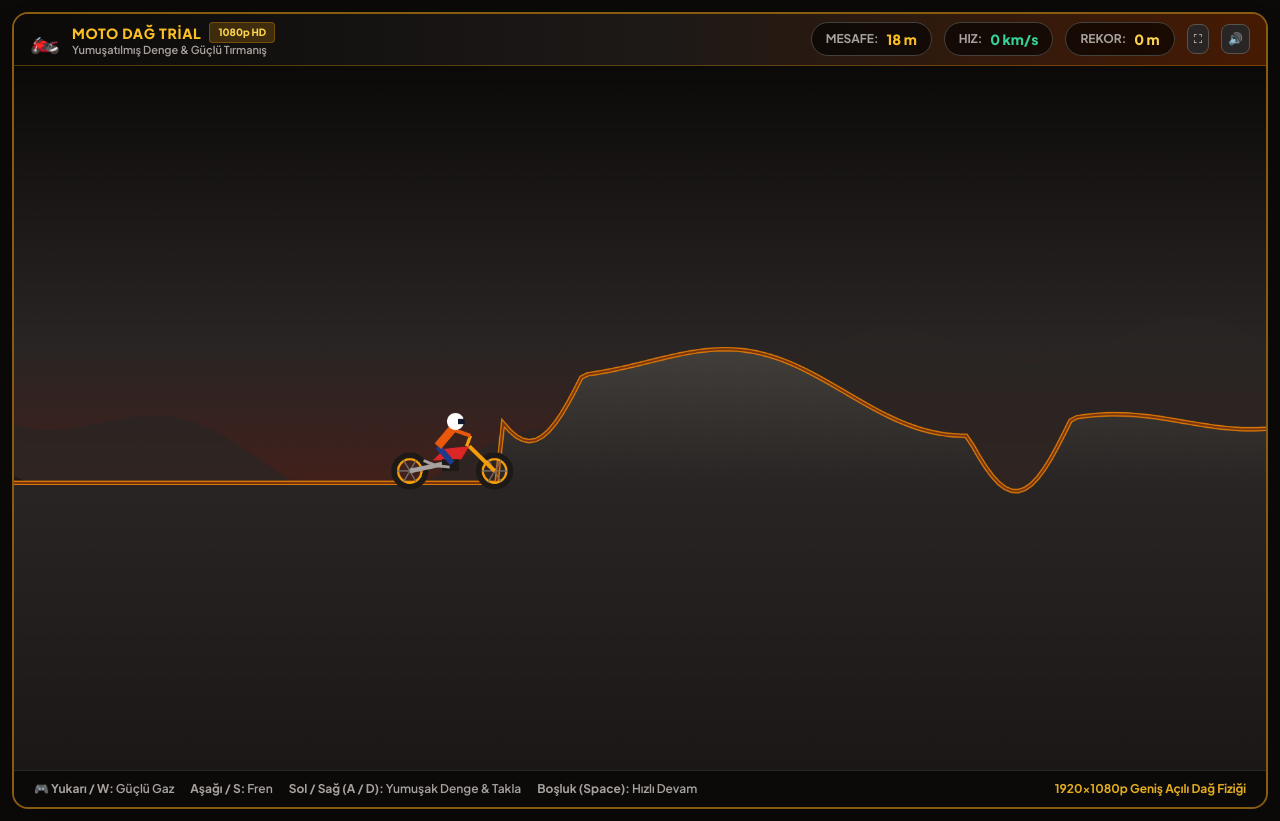
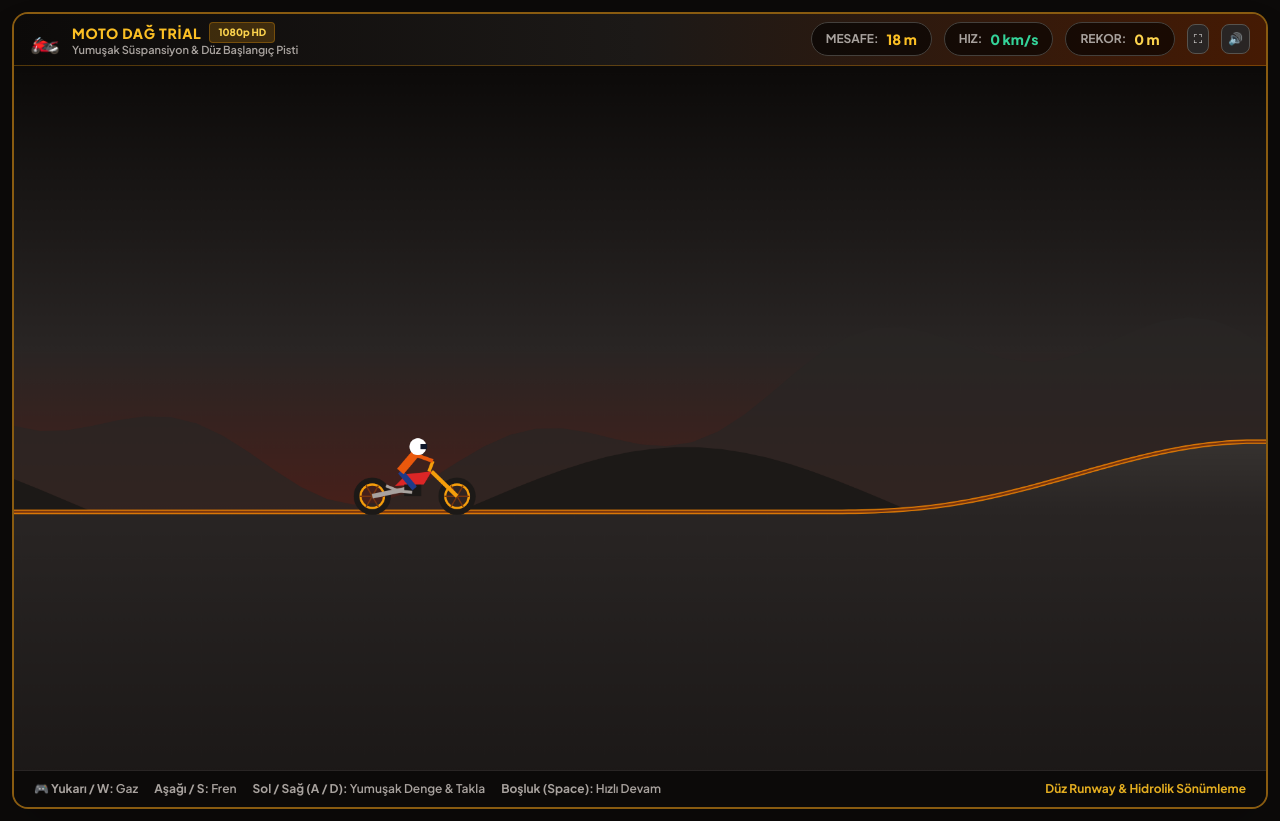
Before and after one commit to husamettinbinici/dag-motoru-trial, a plain HTML site: page index.html in a window 1280 px wide. Drawn offline with nearby package versions, Linux system fonts and the light colour scheme.

Commit message:
fix: hidrolik darbe sönümleme ile zıplama engellendi, yerçekimi yumuşatıldı, 800m düz pist eklendi

```diff
--- a/index.html
+++ b/index.html
@@ -29,7 +29,7 @@
             <h1 class="text-sm font-black tracking-wider text-amber-400 uppercase leading-none">MOTO DAĞ TRİAL</h1>
             <span class="px-2 py-0.5 rounded bg-amber-500/20 text-amber-300 font-extrabold text-[10px] border border-amber-500/30">1080p HD</span>
           </div>
-          <p class="text-[11px] text-stone-400 font-semibold leading-tight">Yumuşatılmış Denge & Güçlü Tırmanış</p>
+          <p class="text-[11px] text-stone-400 font-semibold leading-tight">Yumuşak Süspansiyon & Düz Başlangıç Pisti</p>
         </div>
       </div>
 
@@ -119,18 +119,18 @@
     <!-- Bottom Controls Guide -->
     <div class="w-full bg-stone-950 px-5 py-2.5 border-t border-stone-800 text-xs text-stone-400 flex flex-wrap justify-between items-center gap-2">
       <div class="flex items-center gap-4">
-        <span>🎮 <strong>Yukarı / W:</strong> Güçlü Gaz</span>
+        <span>🎮 <strong>Yukarı / W:</strong> Gaz</span>
         <span><strong>Aşağı / S:</strong> Fren</span>
         <span><strong>Sol / Sağ (A / D):</strong> Yumuşak Denge & Takla</span>
         <span><strong>Boşluk (Space):</strong> Hızlı Devam</span>
       </div>
-      <span class="text-amber-400/90 font-bold hidden sm:inline">1920x1080p Geniş Açılı Dağ Fiziği</span>
+      <span class="text-amber-400/90 font-bold hidden sm:inline">Düz Runway & Hidrolik Sönümleme</span>
     </div>
 
   </div>
 
   <script>
-    // --- SYNTHESIZED 2-STROKE DIRT BIKE AUDIO ENGINE ---
+    // --- AUDIO ENGINE ---
     class MotorAudio {
       constructor() {
         this.ctx = null;
@@ -157,7 +157,7 @@
         this.filter.type = 'lowpass';
         this.filter.frequency.setValueAtTime(550, this.ctx.currentTime);
 
-        this.gain.gain.setValueAtTime(0.05, this.ctx.currentTime);
+        this.gain.gain.setValueAtTime(0.04, this.ctx.currentTime);
 
         this.osc.connect(this.filter);
         this.subOsc.connect(this.filter);
@@ -172,15 +172,15 @@
         if (!this.enabled || !this.ctx) return;
         if (this.ctx.state === 'suspended') this.ctx.resume();
 
-        const basePitch = 50;
-        const throttleBoost = throttle ? 110 : 0;
-        const speedBoost = Math.min(220, Math.abs(speed) * 14);
+        const basePitch = 48;
+        const throttleBoost = throttle ? 95 : 0;
+        const speedBoost = Math.min(180, Math.abs(speed) * 11);
         const targetFreq = basePitch + throttleBoost + speedBoost;
 
         const now = this.ctx.currentTime;
-        this.osc.frequency.setTargetAtTime(targetFreq, now, 0.06);
-        this.subOsc.frequency.setTargetAtTime(targetFreq * 0.5, now, 0.06);
-        this.filter.frequency.setTargetAtTime(400 + targetFreq * 4.5, now, 0.06);
+        this.osc.frequency.setTargetAtTime(targetFreq, now, 0.08);
+        this.subOsc.frequency.setTargetAtTime(targetFreq * 0.5, now, 0.08);
+        this.filter.frequency.setTargetAtTime(400 + targetFreq * 4.0, now, 0.08);
       }
 
       playCrash() {
@@ -190,8 +190,8 @@
           const osc = this.ctx.createOscillator();
           const gain = this.ctx.createGain();
           osc.type = 'square';
-          osc.frequency.setValueAtTime(150, now);
-          osc.frequency.exponentialRampToValueAtTime(35, now + 0.35);
+          osc.frequency.setValueAtTime(140, now);
+          osc.frequency.exponentialRampToValueAtTime(30, now + 0.35);
 
           gain.gain.setValueAtTime(0.25, now);
           gain.gain.exponentialRampToValueAtTime(0.01, now + 0.38);
@@ -243,7 +243,6 @@
     const checkText = document.getElementById('checkText');
     const viewportContainer = document.getElementById('viewportContainer');
 
-    // 1920x1080 constant resolution
     const NATIVE_W = 1920;
     const NATIVE_H = 1080;
     canvas.width = NATIVE_W;
@@ -252,7 +251,6 @@
     let bestRecord = parseInt(localStorage.getItem('moto_dag_record') || '0', 10);
     recordVal.textContent = bestRecord + ' m';
 
-    // Inputs
     const keys = { up: false, down: false, left: false, right: false };
 
     window.addEventListener('keydown', (e) => {
@@ -293,7 +291,7 @@
     respawnCheckBtn.addEventListener('click', () => respawnAtCheckpoint());
     soundToggle.addEventListener('click', () => {
       audio.enabled = !audio.enabled;
-      if (audio.gain) audio.gain.gain.value = audio.enabled ? 0.05 : 0.0;
+      if (audio.gain) audio.gain.gain.value = audio.enabled ? 0.04 : 0.0;
       soundToggle.textContent = audio.enabled ? '🔊' : '🔇';
     });
 
@@ -305,24 +303,31 @@
       }
     });
 
-    // --- PROCEDURAL EXPANSIVE MOUNTAIN TERRAIN (1080p Tuned) ---
+    // --- SMOOTH & FLAT START RUNWAY TERRAIN ---
     function getTerrainHeight(worldX) {
-      if (worldX < 250) return 720; // Smooth launching runway
+      const baseY = 720;
+      // Completely flat runway for the first 800 pixels!
+      if (worldX < 800) return baseY;
 
-      // Natural mountain elevation profile (Smooth rideable waves)
-      const h1 = Math.sin(worldX * 0.0018) * 160;
-      const h2 = Math.sin(worldX * 0.0045) * 80;
-      const h3 = Math.sin(worldX * 0.012) * 25;
+      // Smooth Hermite blend factor [0, 1] between 800 and 1500
+      const blend = Math.min(1.0, (worldX - 800) / 700);
+      const t = blend * blend * (3 - 2 * blend); // smoothstep transition
 
-      // Jumps and Launch Ramps (every 650m)
+      // Gentle rolling waves (soft slopes, no sudden cliffs)
+      const wave1 = Math.sin((worldX - 800) * 0.0015) * 110;
+      const wave2 = Math.sin((worldX - 800) * 0.004) * 35;
+
+      // Gentle jump ramps after 1800m
       let ramp = 0;
-      const rampCycle = (worldX + 200) % 750;
-      if (rampCycle > 420 && rampCycle < 580) {
-        const t = (rampCycle - 420) / 160;
-        ramp = Math.sin(t * Math.PI) * 95;
+      if (worldX > 1800) {
+        const rampCycle = (worldX - 1800) % 900;
+        if (rampCycle > 500 && rampCycle < 680) {
+          const rt = (rampCycle - 500) / 180;
+          ramp = Math.sin(rt * Math.PI) * 70;
+        }
       }
 
-      return 710 - (h1 + h2 + h3 - ramp);
+      return baseY - (wave1 + wave2 - ramp) * t;
     }
 
     function getTerrainSlope(worldX) {
@@ -332,27 +337,26 @@
       return Math.atan2(y2 - y1, delta * 2);
     }
 
-    // --- GAME STATE & PHYSICS OBJECT ---
+    // --- GAME STATE & PHYSICS ---
     let state = 'PLAYING';
     let cameraX = 0;
     let cameraY = 0;
     let particles = [];
     let cumulativeRotation = 0;
     let previousAngle = 0;
-    let lastCheckpointX = 150;
-    let checkpoints = [300, 750, 1400, 2200, 3100, 4200, 5500];
+    let lastCheckpointX = 180;
+    let checkpoints = [600, 1400, 2300, 3300, 4500, 5800];
     let passedCheckpoints = new Set();
 
-    // 1080p Scaled Motorcycle Model
     const bike = {
       x: 180,
-      y: 650,
+      y: 690,
       vx: 0,
       vy: 0,
       angle: 0,
       angularVelocity: 0,
-      wheelBase: 65,      // Scaled for 1080p
-      wheelRadius: 24,    // Scaled for 1080p
+      wheelBase: 65,
+      wheelRadius: 24,
       rearGrounded: false,
       frontGrounded: false,
       wheelRotation: 0
@@ -360,7 +364,7 @@
 
     function resetFullGame() {
       bike.x = 180;
-      bike.y = 650;
+      bike.y = 690;
       bike.vx = 0;
       bike.vy = 0;
       bike.angle = 0;
@@ -377,8 +381,8 @@
 
     function respawnAtCheckpoint() {
       bike.x = lastCheckpointX;
-      bike.y = getTerrainHeight(lastCheckpointX) - 60;
-      bike.vx = 2.0; // Gentle forward start
+      bike.y = getTerrainHeight(lastCheckpointX) - 40;
+      bike.vx = 2.0;
       bike.vy = 0;
       bike.angle = getTerrainSlope(lastCheckpointX);
       bike.angularVelocity = 0;
@@ -430,7 +434,7 @@
     }
 
     function showCheckpoint(dist) {
-      checkText.textContent = `🚩 KONTROL NOKTASI GEÇİLDİ: ${dist} m!`;
+      checkText.textContent = `🚩 KONTROL NOKTASI: ${dist} m!`;
       checkToast.style.opacity = '1';
       checkToast.style.transform = 'translate(-50%, 0) scale(1)';
       audio.playBonus();
@@ -440,24 +444,25 @@
       }, 1600);
     }
 
-    // --- HIGH PERFORMANCE PHYSICS ENGINE (1080p Optimized & Smoothed) ---
+    // --- REFINED, SOFTENED PHYSICS (GENTLE GRAVITY & HYDRAULIC SUSPENSION) ---
     function updatePhysics() {
       if (state !== 'PLAYING') return;
 
-      const gravity = 0.44;
+      // 1. GENTLE ARCADE GRAVITY (Yumuşatılmış Yerçekimi)
+      // Was 0.44 (too heavy), now 0.22 (smooth and floaty arcade feel!)
+      const gravity = 0.22;
       bike.vy += gravity;
 
-      // 1. SOFTENED & SMOOTHED LEAN CONTROLS (Hassasiyeti Dengelendi)
-      // Instead of violent sudden rotation, we apply progressive smooth angular torque
-      const smoothLeanTorque = 0.0034;
+      // 2. SOFT LEAN / TILT (Hassasiyeti Dengeli)
+      const smoothLeanTorque = 0.0028;
       if (keys.left) {
-        bike.angularVelocity -= smoothLeanTorque; // Lean back / Wheelie
+        bike.angularVelocity -= smoothLeanTorque;
       }
       if (keys.right) {
-        bike.angularVelocity += smoothLeanTorque; // Lean forward / Stoppie
+        bike.angularVelocity += smoothLeanTorque;
       }
 
-      // 2. Wheel positions relative to bike chassis
+      // 3. Wheel positions relative to chassis
       const cosA = Math.cos(bike.angle);
       const sinA = Math.sin(bike.angle);
 
@@ -473,71 +478,72 @@
       bike.rearGrounded = rwy + bike.wheelRadius >= groundRW;
       bike.frontGrounded = fwy + bike.wheelRadius >= groundFW;
 
-      // 3. SUSPENSION & DRIVE TRACTION (Tırmanışı Güçlendirildi)
-      const springK = 0.32;
-
-      // Rear Wheel on Ground
+      // 4. HYDRAULIC DAMPER (AŞIRI ZIPLAMAYI TAMAMEN ENGELLEYEN SÖNÜMLEME)
+      // Instead of an undamped trampoline spring, we absorb downward velocity on impact!
       if (bike.rearGrounded) {
         const penetration = (rwy + bike.wheelRadius) - groundRW;
-        bike.vy -= penetration * springK;
-        bike.angularVelocity += penetration * 0.0018;
+        bike.y -= penetration * 0.55; // Smooth position correction
 
-        // POWERFUL THROTTLE DRIVE (Gaz ve Tırmanış Gücü)
+        // Shock Absorber: absorb 70% of downward impact so it doesn't bounce!
+        if (bike.vy > 0) {
+          bike.vy *= 0.25;
+        }
+
+        // Traction & Throttle (Gaz ve İlerleme)
         if (keys.up) {
           const slope = getTerrainSlope(rwx);
-          const driveForce = 1.15; // Powerful, responsive drive!
+          const driveForce = 1.05;
           bike.vx += Math.cos(slope) * driveForce;
           bike.vy += Math.sin(slope) * driveForce;
 
-          // Dirt particles from spinning off-road tire
-          if (Math.random() < 0.7) {
+          if (Math.random() < 0.6) {
             particles.push({
               x: rwx,
               y: rwy + bike.wheelRadius,
-              vx: -bike.vx * 0.4 - (Math.random() * 4 + 2),
-              vy: -Math.random() * 4 - 1,
-              size: 3 + Math.random() * 4,
+              vx: -bike.vx * 0.3 - (Math.random() * 3 + 1),
+              vy: -Math.random() * 3 - 0.5,
+              size: 3 + Math.random() * 3,
               color: '#d97706',
-              life: 1.0
+              life: 0.9
             });
           }
         }
       }
 
-      // Front Wheel on Ground
       if (bike.frontGrounded) {
         const penetration = (fwy + bike.wheelRadius) - groundFW;
-        bike.vy -= penetration * springK;
-        bike.angularVelocity -= penetration * 0.0018;
+        bike.y -= penetration * 0.55;
+        if (bike.vy > 0) {
+          bike.vy *= 0.25;
+        }
       }
 
-      // 4. NATURAL GROUND STABILIZATION (Yerdeyken Kolay Denge)
-      // When both wheels touch the ground, gently align the bike with terrain to prevent accidental instant flips
+      // 5. NATURAL GROUND ALIGNMENT (Yerdeyken Yumuşak Denge)
       if (bike.rearGrounded && bike.frontGrounded && !keys.left && !keys.right) {
         const targetAngle = getTerrainSlope(bike.x);
         const angleDiff = targetAngle - bike.angle;
-        bike.angularVelocity += angleDiff * 0.06;
+        bike.angularVelocity += angleDiff * 0.08;
       }
 
-      // 5. BRAKE & REVERSE
+      // 6. BRAKE
       if (keys.down) {
-        bike.vx *= 0.91; // Strong responsive brake
+        bike.vx *= 0.92;
       }
 
-      // Air Drag & Angular Damping (Smooth Feel)
-      bike.vx *= 0.995;
-      bike.angularVelocity *= 0.935; // Gentle rotational damping
+      // Smooth Air Drag & Rotational Damping
+      bike.vx *= 0.996;
+      bike.angularVelocity *= 0.94;
 
-      // Apply Motion
+      // Update positions
       bike.x += bike.vx;
       bike.y += bike.vy;
       bike.angle += bike.angularVelocity;
-      bike.wheelRotation += bike.vx * 0.09;
+      bike.wheelRotation += bike.vx * 0.08;
 
-      // Update Audio Engine RPM
+      // Audio RPM
       audio.updateRPM(keys.up, bike.vx);
 
-      // 6. FLIP DETECTION (360 Takla)
+      // 7. FLIP DETECTION
       let diff = bike.angle - previousAngle;
       cumulativeRotation += diff;
       previousAngle = bike.angle;
@@ -554,7 +560,7 @@
         cumulativeRotation = 0;
       }
 
-      // 7. CHECKPOINT SYSTEM (Her 600-800m'de bir kayıt)
+      // 8. CHECKPOINTS
       for (let cp of checkpoints) {
         if (!passedCheckpoints.has(cp) && bike.x >= cp * 10) {
           passedCheckpoints.add(cp);
@@ -563,14 +569,13 @@
         }
       }
 
-      // 8. CRASH DETECTION (Sadece sert kafa çarpmalarında kaza)
-      // Head position in 1080p
+      // 9. CRASH DETECTION (Sadece sert kafa çarpmalarında kaza)
       const headX = bike.x - sinA * 54;
       const headY = bike.y - cosA * 54;
       const groundAtHead = getTerrainHeight(headX);
 
-      // Only crash if head is deeply inverted and hitting the ground
-      if (headY >= groundAtHead - 4) {
+      // Inverted contact test
+      if (headY >= groundAtHead - 2 && Math.abs(cosA) < 0.4) {
         triggerCrash();
       }
 
@@ -578,42 +583,41 @@
         triggerCrash();
       }
 
-      // Update HUD
+      // HUD
       const meters = Math.max(0, Math.floor(bike.x / 10));
       distVal.textContent = meters + ' m';
       speedVal.textContent = Math.max(0, Math.floor(Math.abs(bike.vx) * 6.5)) + ' km/s';
     }
 
-    // --- 1080p RENDERING ENGINE ---
+    // --- 1080p RENDERING ---
     function render() {
       ctx.clearRect(0, 0, NATIVE_W, NATIVE_H);
 
-      // Widescreen Smooth Camera: Bike positioned at 35% from left, 55% from top
-      const targetCamX = bike.x - NATIVE_W * 0.35;
-      const targetCamY = bike.y - NATIVE_H * 0.55;
+      // Wide lead camera (bike at 32% from left, 60% from top)
+      const targetCamX = bike.x - NATIVE_W * 0.32;
+      const targetCamY = bike.y - NATIVE_H * 0.60;
       cameraX += (targetCamX - cameraX) * 0.12;
       cameraY += (targetCamY - cameraY) * 0.12;
 
-      // 1. Dynamic Parallax Alpine Sky & Mountain Layers
+      // 1. Mountain Backdrop
       drawBackground(cameraX, cameraY);
 
-      // 2. Mountain Ground & Checkpoint Flags
+      // 2. Terrain & Checkpoints
       ctx.save();
       ctx.translate(-cameraX, -cameraY);
       drawTerrain(cameraX);
       drawCheckpoints();
 
-      // 3. Dirt Particles
+      // 3. Particles
       drawParticles();
 
-      // 4. Detailed 1080p Trial Bike & Animated Rider
+      // 4. Motorcycle & Rider
       drawBikeAndRider();
 
       ctx.restore();
     }
 
     function drawBackground(camX, camY) {
-      // Golden Alpine Sunset Sky Gradient
       const sky = ctx.createLinearGradient(0, 0, 0, NATIVE_H);
       sky.addColorStop(0, '#0c0a09');
       sky.addColorStop(0.4, '#292524');
@@ -634,7 +638,7 @@
       ctx.closePath();
       ctx.fill();
 
-      // Mid Mountain Ridges (Parallax 0.22)
+      // Mid Ridges (Parallax 0.2)
       ctx.fillStyle = 'rgba(28, 25, 23, 0.95)';
       ctx.beginPath();
       ctx.moveTo(0, NATIVE_H);
@@ -663,7 +667,6 @@
       ctx.lineTo(startX, 2200);
       ctx.closePath();
 
-      // Deep Rocky Earth Gradient
       const earthGrad = ctx.createLinearGradient(0, 500, 0, 1600);
       earthGrad.addColorStop(0, '#44403c');
       earthGrad.addColorStop(0.2, '#292524');
@@ -671,7 +674,7 @@
       ctx.fillStyle = earthGrad;
       ctx.fill();
 
-      // Golden Orange Dirt Trail Surface
+      // Asphalt/Dirt Starting Runway Highlight
       ctx.beginPath();
       ctx.moveTo(startX, getTerrainHeight(startX));
       for (let x = startX; x <= endX; x += step) {
@@ -681,7 +684,6 @@
       ctx.lineWidth = 7.0;
       ctx.stroke();
 
-      // Accent Edge
       ctx.strokeStyle = '#78350f';
       ctx.lineWidth = 3.0;
       ctx.stroke();
@@ -693,7 +695,6 @@
         const cpy = getTerrainHeight(cpx);
         const passed = passedCheckpoints.has(cp);
 
-        // Flag Pole
         ctx.strokeStyle = '#e7e5e4';
         ctx.lineWidth = 4;
         ctx.beginPath();
@@ -701,7 +702,6 @@
         ctx.lineTo(cpx, cpy - 70);
         ctx.stroke();
 
-        // Flag Banner
         ctx.fillStyle = passed ? '#10b981' : '#f59e0b';
         ctx.beginPath();
         ctx.moveTo(cpx, cpy - 70);
@@ -717,11 +717,11 @@
       ctx.translate(bike.x, bike.y);
       ctx.rotate(bike.angle);
 
-      // Rear and Front Wheels (1080p Scale)
+      // Wheels
       drawWheel(-bike.wheelBase, 12);
       drawWheel(bike.wheelBase, 12);
 
-      // Swingarm (Arka Maşa)
+      // Swingarm
       ctx.strokeStyle = '#a8a29e';
       ctx.lineWidth = 7;
       ctx.beginPath();
@@ -729,7 +729,7 @@
       ctx.lineTo(-8, 0);
       ctx.stroke();
 
-      // Front Fork (Ön Amortisör)
+      // Front Fork
       ctx.strokeStyle = '#f59e0b';
       ctx.lineWidth = 6;
       ctx.beginPath();
@@ -737,7 +737,7 @@
       ctx.lineTo(26, -26);
       ctx.stroke();
 
-      // Bike Frame (Kırmızı Yarış Şasisi)
+      // Frame
       ctx.fillStyle = '#dc2626';
       ctx.beginPath();
       ctx.moveTo(-30, -4);
@@ -747,7 +747,7 @@
       ctx.closePath();
       ctx.fill();
 
-      // Engine Block & Exhaust
+      // Engine
       ctx.fillStyle = '#1c1917';
       ctx.fillRect(-16, -6, 26, 18);
       ctx.strokeStyle = '#a8a29e';
@@ -755,7 +755,7 @@
       ctx.beginPath();
       ctx.moveTo(-4, 6);
       ctx.lineTo(-24, 4);
-      ctx.lineTo(-44, -4); // Chrome exhaust pipe
+      ctx.lineTo(-44, -4);
       ctx.stroke();
 
       // Handlebars
@@ -766,20 +766,18 @@
       ctx.lineTo(28, -42);
       ctx.stroke();
 
-      // --- RIDER (Kasklı Sürücü 1080p) ---
+      // Rider
       let leanOffset = 0;
       if (keys.left) leanOffset = -12;
       if (keys.right) leanOffset = 12;
 
-      // Legs
       ctx.strokeStyle = '#1e3a8a';
       ctx.lineWidth = 9;
       ctx.beginPath();
       ctx.moveTo(-22 + leanOffset, -26);
-      ctx.lineTo(0, 0); // Foot peg
+      ctx.lineTo(0, 0);
       ctx.stroke();
 
-      // Torso
       ctx.strokeStyle = '#ea580c';
       ctx.lineWidth = 13;
       ctx.beginPath();
@@ -787,7 +785,6 @@
       ctx.lineTo(0 + leanOffset * 1.3, -52);
       ctx.stroke();
 
-      // Arms to Handlebar
       ctx.strokeStyle = '#ea580c';
       ctx.lineWidth = 6;
       ctx.beginPath();
@@ -795,13 +792,11 @@
       ctx.lineTo(28, -42);
       ctx.stroke();
 
-      // Helmet (Kask)
       ctx.fillStyle = '#ffffff';
       ctx.beginPath();
       ctx.arc(5 + leanOffset * 1.4, -64, 13, 0, Math.PI * 2);
       ctx.fill();
 
-      // Tinted Visor
       ctx.fillStyle = '#0f172a';
       ctx.fillRect(9 + leanOffset * 1.4, -68, 10, 8);
 
@@ -813,22 +808,19 @@
       ctx.translate(wx, wy);
       ctx.rotate(bike.wheelRotation);
 
-      // Knobby Off-road Tire
       ctx.strokeStyle = '#1c1917';
       ctx.lineWidth = 9;
       ctx.beginPath();
       ctx.arc(0, 0, bike.wheelRadius, 0, Math.PI * 2);
       ctx.stroke();
 
-      // Gold Rim
       ctx.strokeStyle = '#f59e0b';
       ctx.lineWidth = 3.5;
       ctx.beginPath();
       ctx.arc(0, 0, bike.wheelRadius - 6, 0, Math.PI * 2);
       ctx.stroke();
 
-      // Spokes
-      ctx.strokeStyle = '#78716c';
+      ctx.strokeStyle = '#78350f';
       ctx.lineWidth = 2.0;
       for (let s = 0; s < 6; s++) {
         const ang = (s / 6) * Math.PI * 2;
@@ -862,7 +854,6 @@
       }
     }
 
-    // Main Game Loop
     function loop() {
       updatePhysics();
       render();
```
